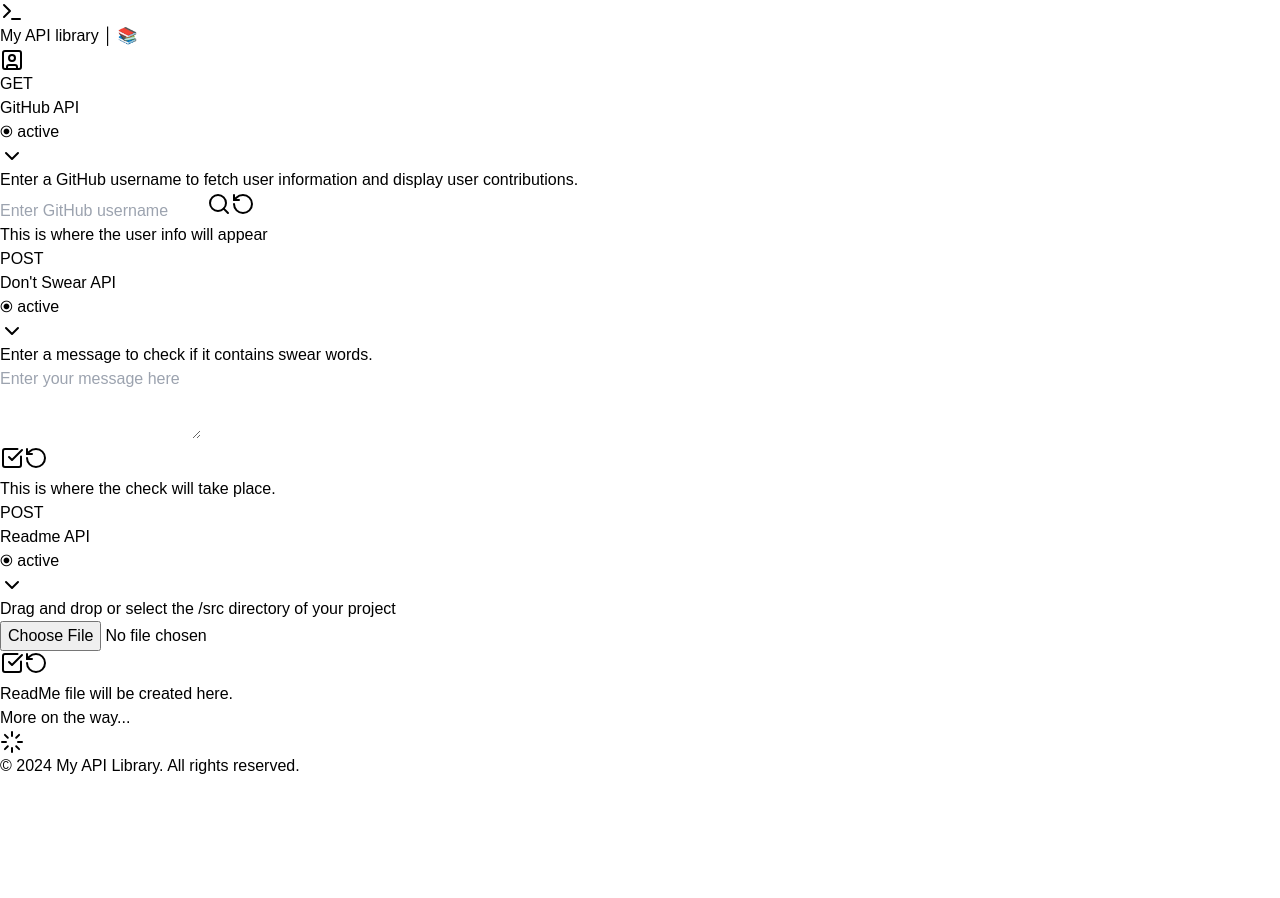
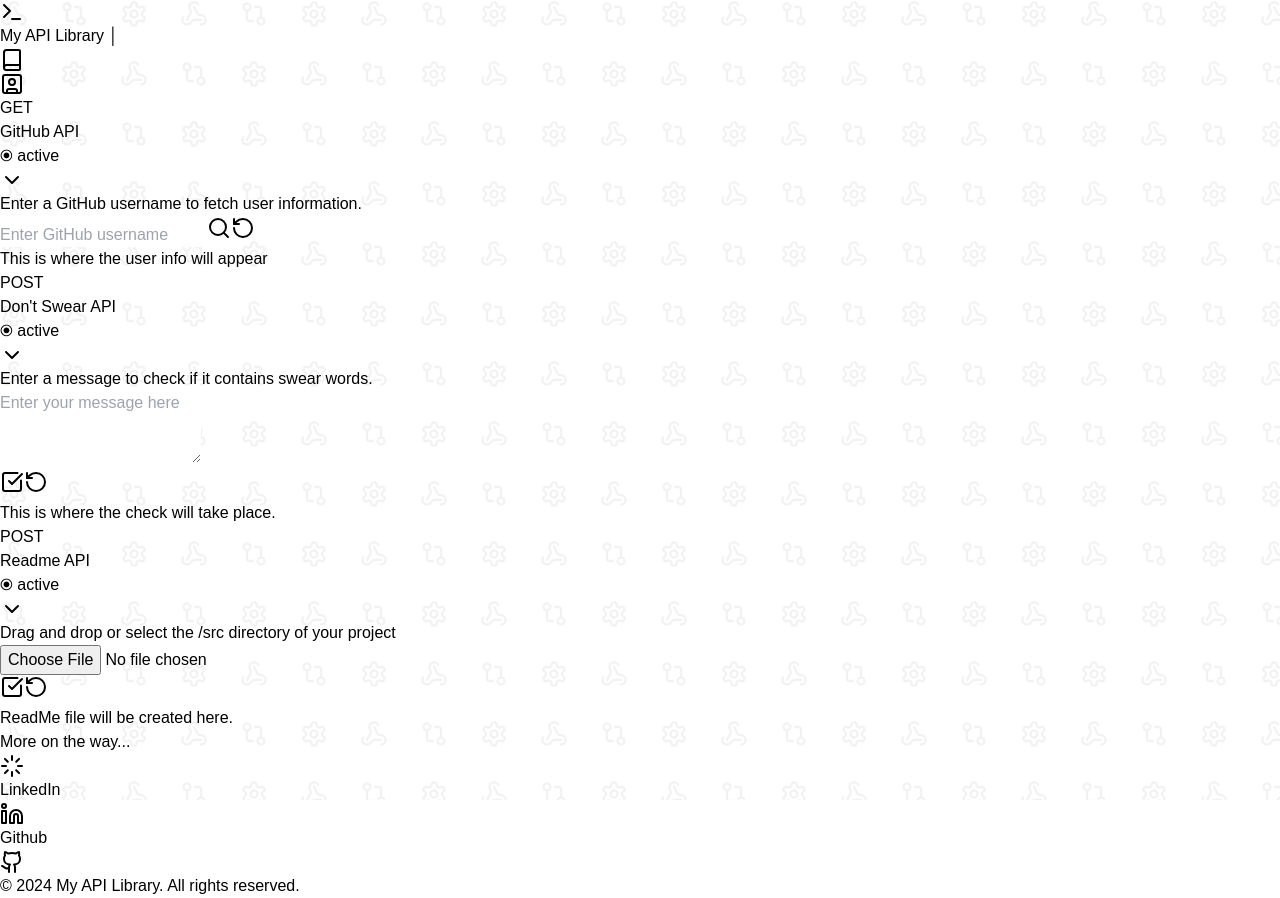
Before and after one commit to yanis900/my-api-library, a Next.js app: page / in a window 1280 px wide. Before the commit the page ends 800 px from the top, so only its background shows below. Built offline with nearby package versions, Linux system fonts and the light colour scheme.

Commit message:
feat: enhance UI components; add watermark background, improve header and footer layout, and refactor API file handling

```diff
--- a/src/app/api/read-files/route.ts
+++ b/src/app/api/read-files/route.ts
@@ -1,18 +1,13 @@
 import { NextResponse } from "next/server";
-import fs from "fs";
-import path from "path";
 
 export async function POST(request: Request) {
   try {
     const body = await request.json();
-    const { files }: { files: { webkitRelativePath: string }[] } = body;
+    const { files }: { files: { name: string; content: string }[] } = body;
 
     let fileContent = "";
-
     for (const file of files) {
-      const fullPath = path.join(process.cwd(), file.webkitRelativePath);
-      const data = await fs.promises.readFile(fullPath, "utf8");
-      fileContent += data + "\n";
+      fileContent += `\n\n==> ${file.name}\n${file.content}`;
     }
 
     return NextResponse.json({ content: fileContent }, { status: 200 });
--- a/src/app/globals.css
+++ b/src/app/globals.css
@@ -47,3 +47,19 @@
   background-color: #216e39; /* Very high contributions */
   border: 1px solid #1a562e; /* 80% darker */
 }
+
+.bg::before {
+  content: "";
+  background-image: url("/images/watermark.svg");
+  background-size: cover;
+  background-repeat: no-repeat;
+  background-position: center center;
+  background-attachment: fixed;
+  position: absolute;
+  width: 100%;
+  height: 100%;
+  top: 0;
+  left: 0;
+  opacity: 0.1;
+  z-index: -1;
+}
--- a/src/app/page.tsx
+++ b/src/app/page.tsx
@@ -9,21 +9,21 @@
 
 export default function Home() {
   return (
-    <>
+    <div className="flex flex-col min-h-screen">
       <Header />
 
-      <main className="flex-grow mx-auto container px-4 py-12 bg-gray-50 border-x">
-        <div className="max-w-2xl mx-auto space-y-6 bg-gray-50">
+      <main className="flex-grow mx-auto px-4 py-12 bg  w-full">
+        <div className="max-w-2xl mx-auto space-y-6">
           <GithubApi />
           <DontSwearApi />
           <ReadmeApi />
-          <div className="flex gap-2 items-center justify-center">
+          <div className="flex gap-2 items-center justify-center text-gray-300">
             More on the way... <Loader />{" "}
           </div>
         </div>
       </main>
 
       <Footer />
-    </>
+    </div>
   );
 }
--- a/src/components/DontSwearApi.tsx
+++ b/src/components/DontSwearApi.tsx
@@ -27,7 +27,7 @@
   };
 
   return (
-    <div className="bg-white rounded-lg shadow-sm border border-gray-200 overflow-hidden transition-all duration-300 ease-in-out">
+    <div className="bg-white rounded-lg shadow-md hover:shadow-lg border border-gray-200 overflow-hidden transition-all duration-300 ease-in-out">
       <div
         className="p-6 cursor-pointer flex justify-between items-center"
         onClick={() => setIsOpen(!isOpen)}
--- a/src/components/Footer.tsx
+++ b/src/components/Footer.tsx
@@ -1,10 +1,26 @@
+import { Github, Linkedin } from "lucide-react";
+import Link from "next/link";
 import React from "react";
 
 export default function Footer() {
   return (
-    <footer className="p-5 border-t border-gray-200">
-      <div className="container mx-auto text-center text-gray-600">
-        <p>&copy; 2024 My API Library. All rights reserved.</p>
+    <footer className="bg-white border border-gray-100">
+      <div className="max-w-7xl mx-auto py-12 px-4 sm:px-6 md:flex md:items-center md:justify-between lg:px-8">
+        <div className="flex justify-center space-x-6 md:order-2">
+          <Link href="#" className="text-gray-400 hover:text-gray-500">
+            <span className="sr-only">LinkedIn</span>
+            <Linkedin className="h-6 w-6" aria-hidden="true" />
+          </Link>
+          <Link href="#" className="text-gray-400 hover:text-gray-500">
+            <span className="sr-only">Github</span>
+            <Github className="h-6 w-6" aria-hidden="true" />
+          </Link>
+        </div>
+        <div className="mt-8 md:mt-0 md:order-1 flex flex-col items-center md:items-start gap-3">
+          <p className="text-center text-base text-gray-400">
+            &copy; 2024 My API Library. All rights reserved.
+          </p>
+        </div>
       </div>
     </footer>
   );
--- a/src/components/GithubApi.tsx
+++ b/src/components/GithubApi.tsx
@@ -13,7 +13,7 @@
   const [isOpen, setIsOpen] = useState(true);
   const [username, setUsername] = useState("");
   const [userInfo, setUserInfo] = useState<UserInfoTypes | null>(null);
-  // const [contributions, setContributions] = useState<any>(null);
+  const [contributions, setContributions] = useState<any>(null);
 
   const fetchUserInfo = async () => {
     try {
@@ -27,55 +27,55 @@
       setUserInfo(null);
     }
   };
-  // const fetchContributions = async () => {
-  //   const query = `{
-  //     user(login: "${username}") {
-  //       contributionsCollection {
-  //         contributionCalendar {
-  //           totalContributions
-  //           weeks {
-  //             contributionDays {
-  //               contributionCount
-  //               weekday
-  //               date
-  //             }
-  //           }
-  //         }
-  //       }
-  //     }
-  //   }`;
+  const fetchContributions = async () => {
+    const query = `{
+      user(login: "${username}") {
+        contributionsCollection {
+          contributionCalendar {
+            totalContributions
+            weeks {
+              contributionDays {
+                contributionCount
+                weekday
+                date
+              }
+            }
+          }
+        }
+      }
+    }`;
 
-  //   try {
-  //     const response = await fetch("https://api.github.com/graphql", {
-  //       method: "POST",
-  //       headers: {
-  //         Authorization: `Bearer ${process.env.NEXT_PUBLIC_GITHUB_TOKEN}`,
-  //         "Content-Type": "application/json",
-  //       },
-  //       body: JSON.stringify({ query }),
-  //     });
-  //     const data = await response.json();
-  //     setContributions(
-  //       data.data.user.contributionsCollection.contributionCalendar
-  //     );
-  //   } catch (error) {
-  //     console.error("Error fetching user contributions:", error);
-  //     setContributions(null);
-  //   }
-  // };
+    try {
+      const response = await fetch("https://api.github.com/graphql", {
+        method: "POST",
+        headers: {
+          Authorization: `Bearer ${process.env.NEXT_PUBLIC_GITHUB_TOKEN}`,
+          "Content-Type": "application/json",
+        },
+        body: JSON.stringify({ query }),
+      });
+      const data = await response.json();
+      setContributions(
+        data.data.user.contributionsCollection.contributionCalendar
+      );
+    } catch (error) {
+      console.error("Error fetching user contributions:", error);
+      setContributions(null);
+    }
+  };
 
-  // const handleSearch = () => {
-  //   Promise.all([fetchUserInfo(), fetchContributions()]);
-  // };
+  const handleSearch = () => {
+    Promise.all([fetchUserInfo(), fetchContributions()]);
+  };
 
   const refreshUserInfo = () => {
     setUsername("");
     setUserInfo(null);
-    // setContributions(null);
+    setContributions(null);
   };
 
   return (
-    <div className="bg-white rounded-lg shadow-sm border border-gray-200 overflow-hidden transition-all duration-300 ease-in-out">
+    <div className="bg-white rounded-lg shadow-md hover:shadow-lg border border-gray-200 overflow-hidden transition-all duration-300 ease-in-out">
       <div
         className="p-6 cursor-pointer flex justify-between items-center"
         onClick={() => setIsOpen(!isOpen)}
@@ -113,8 +113,8 @@
         }`}
       >
         <p className="text-gray-600 mb-4">
-          Enter a GitHub username to fetch user information{" "}
-          <span className="line-through">and display user contributions.</span>
+          Enter a GitHub username to fetch user information.{" "}
+          {/* <span className="line-through">and display user contributions.</span> */}
         </p>
         <div className="flex space-x-2 mb-4">
           <input
--- a/src/components/Header.tsx
+++ b/src/components/Header.tsx
@@ -1,17 +1,17 @@
-import { SquareUser, Terminal } from "lucide-react";
+import { Book, SquareUser, Terminal } from "lucide-react";
 import Link from "next/link";
 import React from "react";
 
 export default function Header() {
   return (
-    <header className="p-5 flex items-center justify-between font-bold shadow-sm border ">
-      <div className="">
+    <header className="shadow-sm w-screen flex items-center justify-between p-5 bg-white">
+      <div>
         <Terminal />
       </div>
-      <h1 className="text-4xl font-extrabold tracking-tight lg:text-5xl ">
-        My API library │ 📚
+      <h1 className="text-3xl font-bold tracking-tighter sm:text-4xl md:text-5xl lg:text-6xl flex gap-2 items-center">
+        My API Library │ <Book className="lg:w-16 lg:h-16 md:w-12 md:h-12 w-8 h-8" />
       </h1>
-      <Link href={'https://yanait.com/'} className="">
+      <Link href={"https://yanait.com/"}>
         <SquareUser />
       </Link>
     </header>
--- a/src/components/ReadmeApi.tsx
+++ b/src/components/ReadmeApi.tsx
@@ -1,10 +1,19 @@
-import { ChevronDown, RotateCcw, SquareCheckBig } from "lucide-react";
+import {
+  AlertTriangle,
+  ChevronDown,
+  Download,
+  Loader2,
+  RotateCcw,
+  SquareCheckBig,
+} from "lucide-react";
 import { useState } from "react";
 
 export const ReadmeApi = () => {
   const [isOpen, setIsOpen] = useState(false);
   const [files, setFiles] = useState<File[]>([]);
   const [newFile, setNewFile] = useState<string | null>(null);
+  const [isLoading, setIsLoading] = useState(false);
+  const [errorMessage, setErrorMessage] = useState<string | null>(null);
 
   const refreshMessage = () => {
     setFiles([]);
@@ -30,17 +39,40 @@
   };
 
   const readFiles = async () => {
+    if (files.length === 0) {
+      console.error("No files selected");
+      return;
+    }
+
+    setIsLoading(true);
+    setErrorMessage(null);
+
     try {
+      const fileContents = await Promise.all(
+        files.map(async (file) => ({
+          name: file.name,
+          content: await new Promise<string>((resolve, reject) => {
+            const reader = new FileReader();
+            reader.onload = (e) => resolve(e.target?.result as string);
+            reader.onerror = reject;
+            reader.readAsText(file);
+          }),
+        }))
+      );
+
+      const totalContent = fileContents.map((f) => f.content).join("\n");
+      if (totalContent.length > 10_000) {
+        setErrorMessage(
+          "Error: Selected files contain more than 10,000 characters."
+        );
+        setIsLoading(false);
+        return;
+      }
+
       const response = await fetch("/api/read-files", {
         method: "POST",
-        headers: {
-          "Content-Type": "application/json",
-        },
-        body: JSON.stringify({
-          files: files.map((file) => ({
-            webkitRelativePath: file.webkitRelativePath,
-          })),
-        }),
+        headers: { "Content-Type": "application/json" },
+        body: JSON.stringify({ files: fileContents }),
       });
 
       if (!response.ok) {
@@ -48,15 +80,48 @@
         throw new Error(error.error || "Unknown error occurred");
       }
 
-      const data = await response.json();
-      setNewFile(data.content);
+      const processedData = await response.json();
+
+      const readmeResponse = await fetch(
+        "https://readme-ai.yanait.workers.dev/",
+        {
+          method: "POST",
+          headers: { "Content-Type": "application/json" },
+          body: JSON.stringify({ content: processedData.content }),
+        }
+      );
+
+      if (!readmeResponse.ok) {
+        throw new Error("Failed to fetch from Readme AI API");
+      }
+
+      const readmeText = await readmeResponse.text();
+      setNewFile(readmeText);
     } catch (error) {
-      console.error("Error reading files:", error);
+      console.error("Error processing files:", error);
+      setErrorMessage("An error occurred while processing files.");
+    } finally {
+      setIsLoading(false);
     }
   };
 
+  const downloadMarkdownFile = () => {
+    if (!newFile) return;
+
+    const blob = new Blob([newFile], { type: "text/markdown" });
+    const url = URL.createObjectURL(blob);
+
+    const a = document.createElement("a");
+    a.href = url;
+    a.download = "README.md";
+    document.body.appendChild(a);
+    a.click();
+    document.body.removeChild(a);
+    URL.revokeObjectURL(url);
+  };
+
   return (
-    <div className="bg-white rounded-lg shadow-sm border border-gray-200 overflow-hidden transition-all duration-300 ease-in-out">
+    <div className="bg-white rounded-lg shadow-md hover:shadow-lg border border-gray-200 overflow-hidden transition-all duration-300 ease-in-out">
       <div
         className="p-6 cursor-pointer flex justify-between items-center"
         onClick={() => setIsOpen(!isOpen)}
@@ -105,9 +170,25 @@
             <RotateCcw />
           </button>
         </div>
-        {newFile ? (
-          <div className="border border-gray-300 rounded-md p-4">
-            <pre>{newFile}</pre>
+        <div>
+          {isLoading ? (
+            <div className="flex items-center justify-center text-gray-500 border border-gray-300 rounded-md p-4">
+              <Loader2 className="animate-spin w-5 h-5 mr-2" /> Processing
+              files... Please wait.
+            </div>
+          ) : errorMessage ? (
+            <div className="flex items-center justify-center text-red-500 border border-red-400 bg-red-100 rounded-md p-4">
+              <AlertTriangle className="w-5 h-5 mr-2" /> {errorMessage}
+            </div>
+          ) : newFile ? (
+            <div className="flex flex-col items-center border border-gray-300 rounded-md p-4">
+              <p className="text-gray-700 mb-2">README file is ready!</p>
+              <button
+                onClick={downloadMarkdownFile}
+                className="px-4 py-2 bg-green-500 text-white rounded-md hover:bg-green-600 transition-colors flex items-center gap-2"
+              >
+                <Download className="w-5 h-5" /> Download README.md
+              </button>
             </div>
           ) : (
             <div className="border-2 border-dashed border-gray-300 text-gray-300 rounded-md p-4">
@@ -116,5 +197,6 @@
           )}
         </div>
       </div>
+    </div>
   );
 };
```
Also changed, not shown: public/images/watermark.svg (added). Lines whose indentation alone changed are shown as unchanged.
